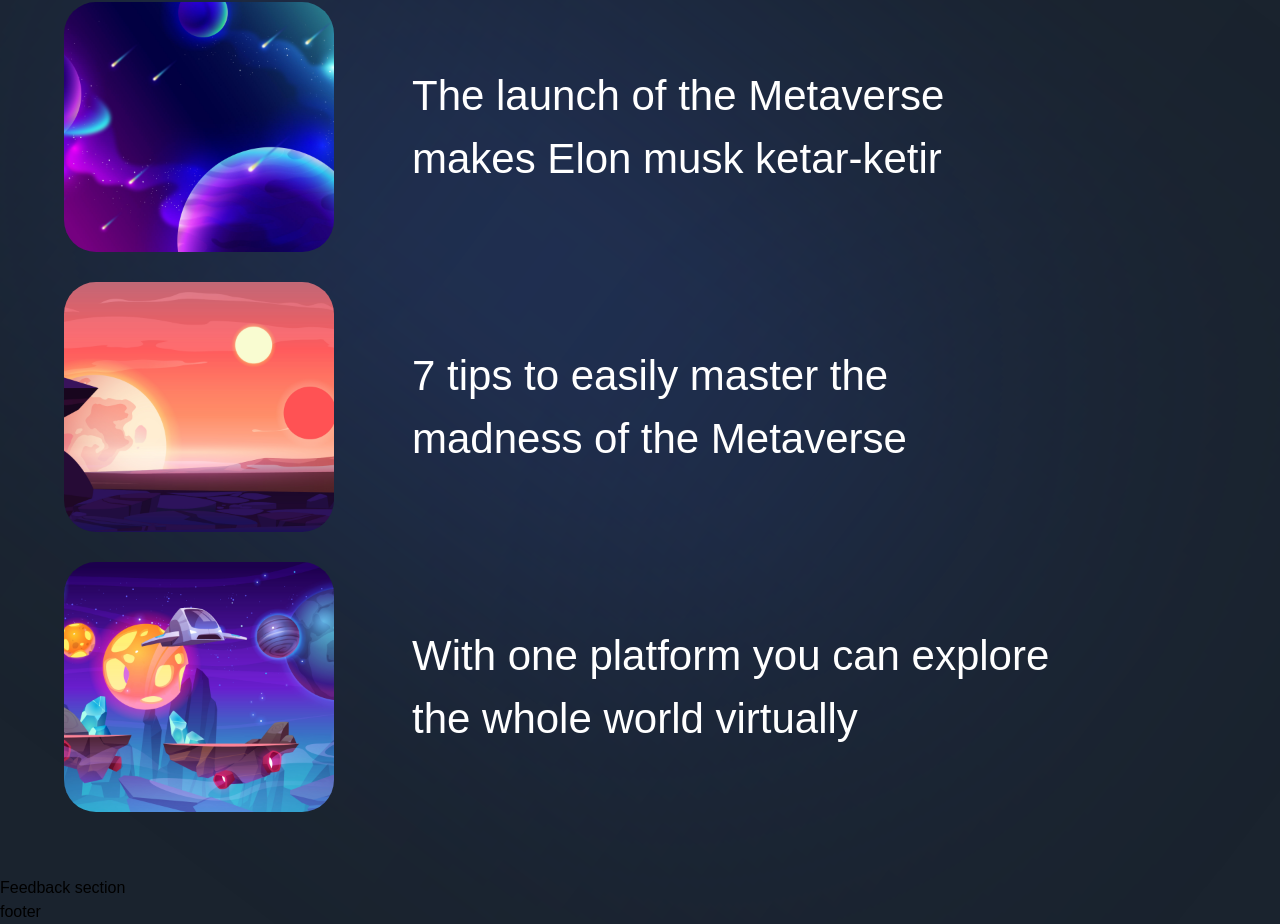
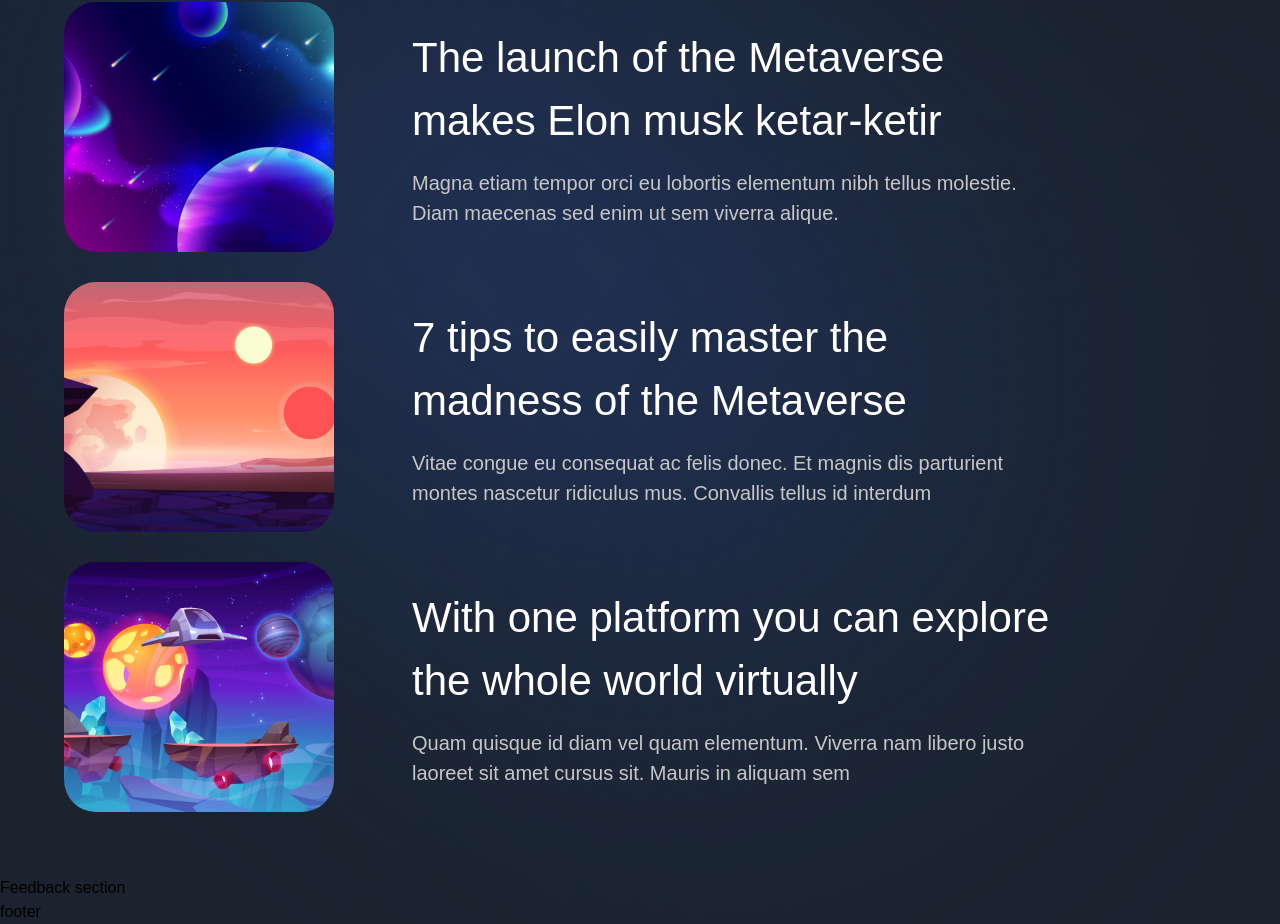
Before and after one commit to pronoia9/metaverse-madness, a Next.js app: page / in a window 1280 px wide. Shown: the part 4321-5245 px from the top of the page. Built offline with nearby package versions, Linux system fonts and the light colour scheme.

Commit message:
add text

```diff
--- a/components/InsightCard.jsx
+++ b/components/InsightCard.jsx
@@ -11,6 +11,7 @@
     <div className='w-full flex justify-between items-center'>
       <div className='flex-1 md:ml-[62px] flex flex-col max-w-[650px]'>
         <h4 className='font-normal lg:text-[42px] text-[26px] text-white'>{title}</h4>
+        <p className='mt-[16px] font-normal lg:text-[20px] text-[14px] text-secondary-white'>{subtitle}</p>
       </div>
     </div>
   </motion.div>
```
